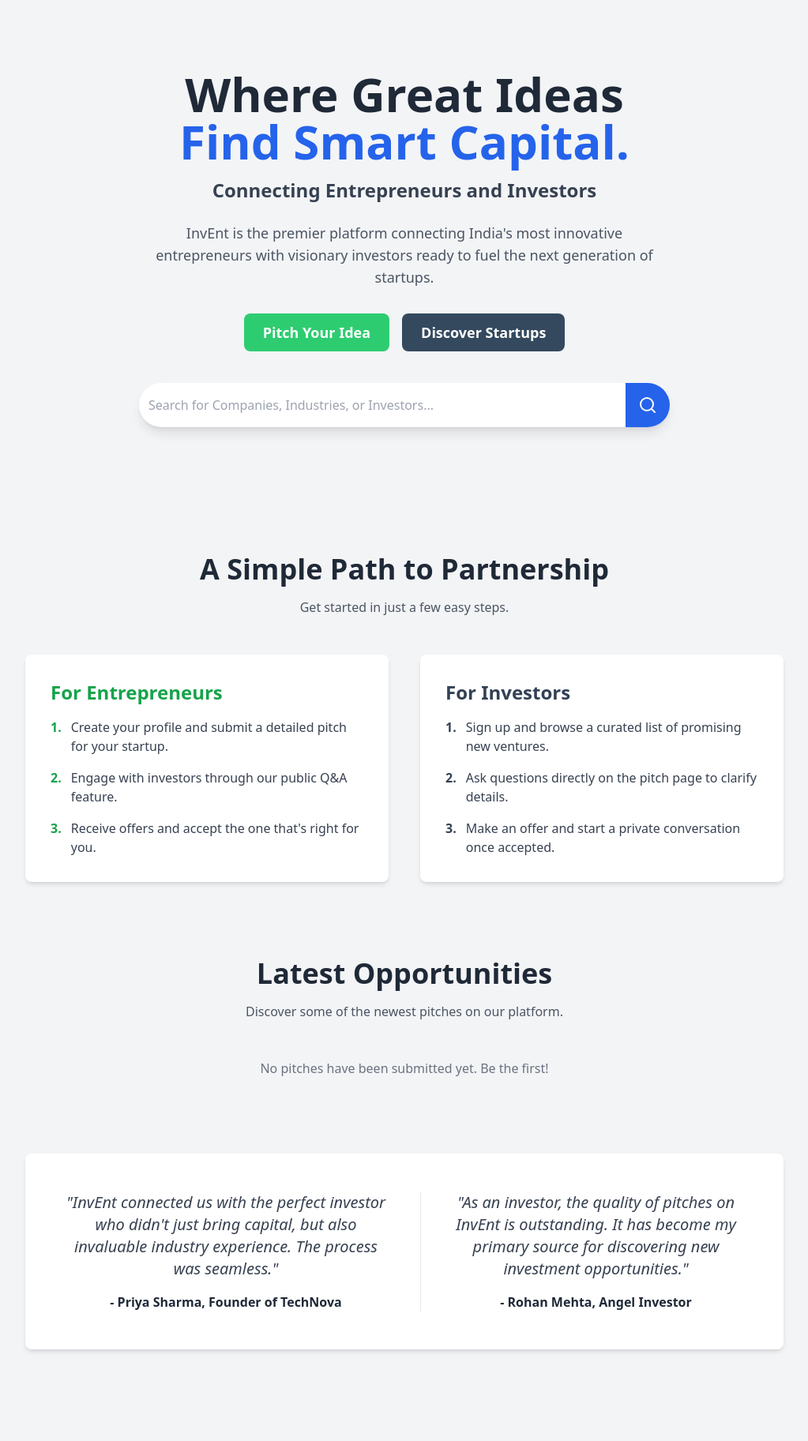
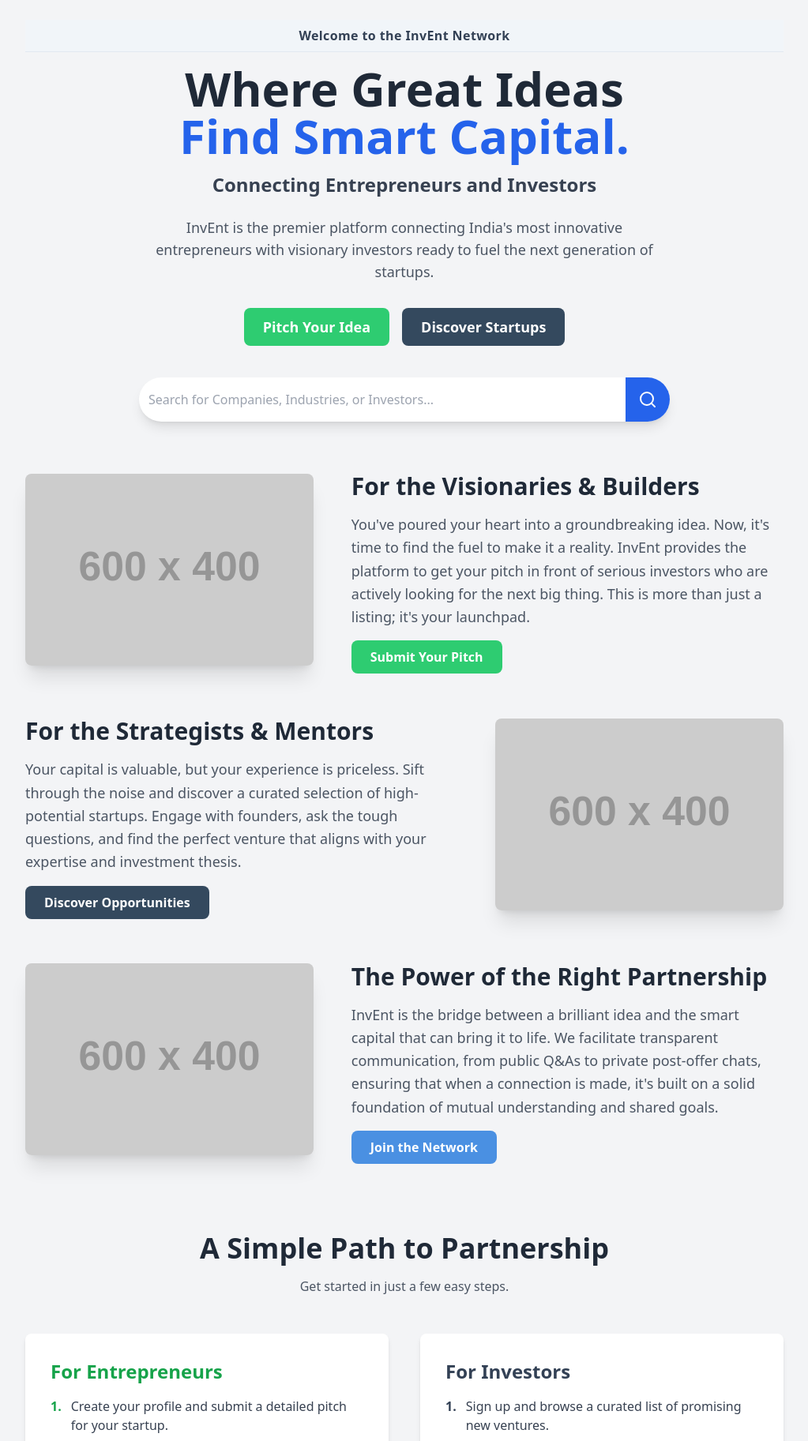
Before and after one commit to aki2907/invent-project, a Django app: template templates/home.html in a window 1280 px wide. Shown: the part 95-1920 px from the top of the page at 79% size, without its empty margins (128-1151 px from the left). Run offline with Django 3.2, Linux system fonts and the light colour scheme; the template is opened without the code that fills it, so the values that code supplies are empty; grey boxes labelled with a size stand in for pictures from a placeholder-image service; some libraries are stand-ins or nearby versions.

Commit message:
Push changes

```diff
--- a/templates/home.html
+++ b/templates/home.html
@@ -2,10 +2,17 @@
 {% load static %}
 
 {% block content %}
-<div class="space-y-24">
+<div>
+    <!-- Welcome Bar -->
+    <section class="w-full bg-slate-100 py-2 border-b border-slate-200 mb-4">
+        <p class="text-center text-slate-700 font-semibold tracking-wide">
+            Welcome to the InvEnt Network
+        </p>
+    </section>
+    <!-- End Welcome Bar -->
 
     <!-- Hero Section -->
-    <section class="text-center py-16">
+    <section class="text-center pb-16">
         <h1 class="text-5xl md:text-6xl font-extrabold text-gray-800 leading-tight">
             Where Great Ideas
             <span class="block text-blue-600">Find Smart Capital.</span>
@@ -36,8 +43,56 @@
         <!-- END OF NEW SEARCH BAR SECTION -->
     </section>
 
+    <!-- Feature Sections -->
+    <div class="space-y-16">
+
+        <!-- Entrepreneurs Section -->
+        <section class="flex flex-col md:flex-row items-center gap-12">
+            <div class="w-full md:w-2/5">
+                <img src="https://placehold.co/600x400/2ECC71/FFFFFF?text=Innovate" alt="An entrepreneur working on a new idea" class="rounded-lg shadow-xl">
+            </div>
+            <div class="w-full md:w-3/5">
+                <h2 class="text-3xl font-bold text-gray-800">For the Visionaries & Builders</h2>
+                <p class="mt-4 text-lg text-gray-600 leading-relaxed pb-6">
+                    You've poured your heart into a groundbreaking idea. Now, it's time to find the fuel to make it a reality. InvEnt provides the platform to get your pitch in front of serious investors who are actively looking for the next big thing. This is more than just a listing; it's your launchpad.
+                </p>
+                <a href="{% url 'signup' %}?user_type=entrepreneur" class="btn btn-green">Submit Your Pitch</a>
+            </div>
+        </section>
+
+        <!-- Investors Section -->
+        <section class="flex flex-col md:flex-row-reverse items-center gap-12">
+            <div class="w-full md:w-2/5">
+                <img src="https://placehold.co/600x400/34495E/FFFFFF?text=Invest" alt="An investor analyzing growth charts" class="rounded-lg shadow-xl">
+            </div>
+            <div class="w-full md:w-3/5">
+                <h2 class="text-3xl font-bold text-gray-800">For the Strategists & Mentors</h2>
+                <p class="mt-4 text-lg text-gray-600 leading-relaxed pb-6">
+                    Your capital is valuable, but your experience is priceless. Sift through the noise and discover a curated selection of high-potential startups. Engage with founders, ask the tough questions, and find the perfect venture that aligns with your expertise and investment thesis.
+                </p>
+                <a href="{% url 'signup' %}?user_type=investor" class="btn btn-dark">Discover Opportunities</a>
+            </div>
+        </section>
+
+        <!-- Investment / Connection Section -->
+        <section class="flex flex-col md:flex-row items-center gap-12">
+            <div class="w-full md:w-2/5">
+                <img src="https://placehold.co/600x400/4A90E2/FFFFFF?text=Connect" alt="A handshake symbolizing a new partnership" class="rounded-lg shadow-xl">
+            </div>
+            <div class="w-full md:w-3/5">
+                <h2 class="text-3xl font-bold text-gray-800">The Power of the Right Partnership</h2>
+                <p class="mt-4 text-lg text-gray-600 leading-relaxed pb-6">
+                    InvEnt is the bridge between a brilliant idea and the smart capital that can bring it to life. We facilitate transparent communication, from public Q&As to private post-offer chats, ensuring that when a connection is made, it's built on a solid foundation of mutual understanding and shared goals.
+                </p>
+                <a href="{% url 'signup' %}" class="btn btn-primary">Join the Network</a>
+            </div>
+        </section>
+
+    </div>
+    <!-- End Feature Sections -->
+
     <!-- How It Works Section -->
-    <section>
+    <section class="mt-24">
         <div class="text-center mb-12">
             <h2 class="text-4xl font-bold text-gray-800">A Simple Path to Partnership</h2>
             <p class="mt-4 text-gray-600">Get started in just a few easy steps.</p>
@@ -65,7 +120,7 @@
     </section>
 
     <!-- Featured Pitches Section -->
-    <section>
+    <section class="mt-24">
         <div class="text-center mb-12">
             <h2 class="text-4xl font-bold text-gray-800">Latest Opportunities</h2>
             <p class="mt-4 text-gray-600">Discover some of the newest pitches on our platform.</p>
@@ -90,7 +145,7 @@
     </section>
 
     <!-- Testimonials Section -->
-    <section class="bg-white p-12 rounded-lg shadow-md">
+    <section class="bg-white p-12 rounded-lg shadow-md mt-24">
         <div class="grid md:grid-cols-2 gap-10 text-center">
             <div>
                 <blockquote class="text-xl italic text-gray-700">"InvEnt connected us with the perfect investor who didn't just bring capital, but also invaluable industry experience. The process was seamless."</blockquote>
@@ -104,7 +159,7 @@
     </section>
 
     <!-- Final CTA -->
-    <section class="text-center py-16">
+    <section class="text-center py-16 mt-24">
         <h2 class="text-4xl font-bold text-gray-800">Ready to Join?</h2>
         <p class="mt-4 max-w-2xl mx-auto text-lg text-gray-600">
             Whether you're building the future or funding it, your journey starts here.
```
